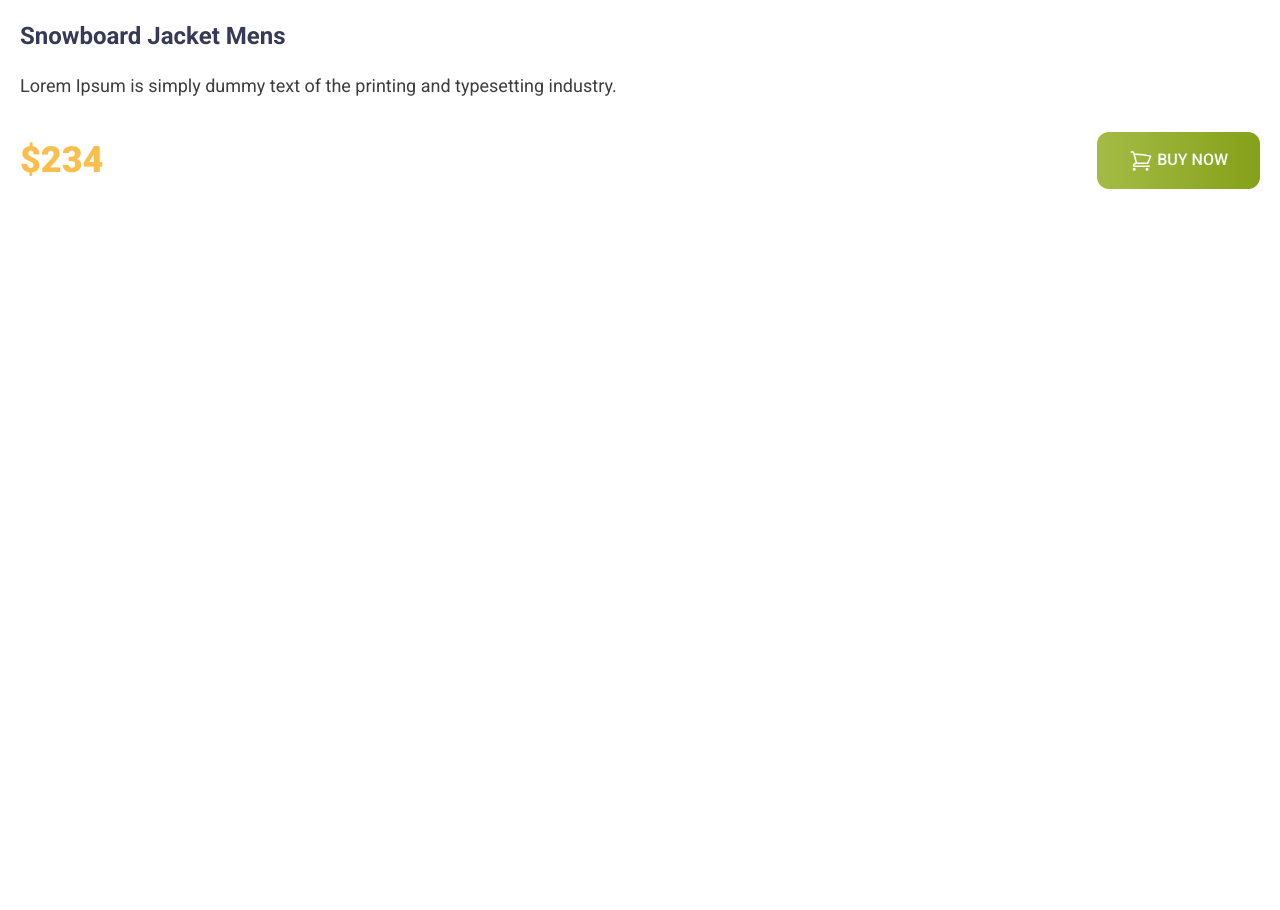
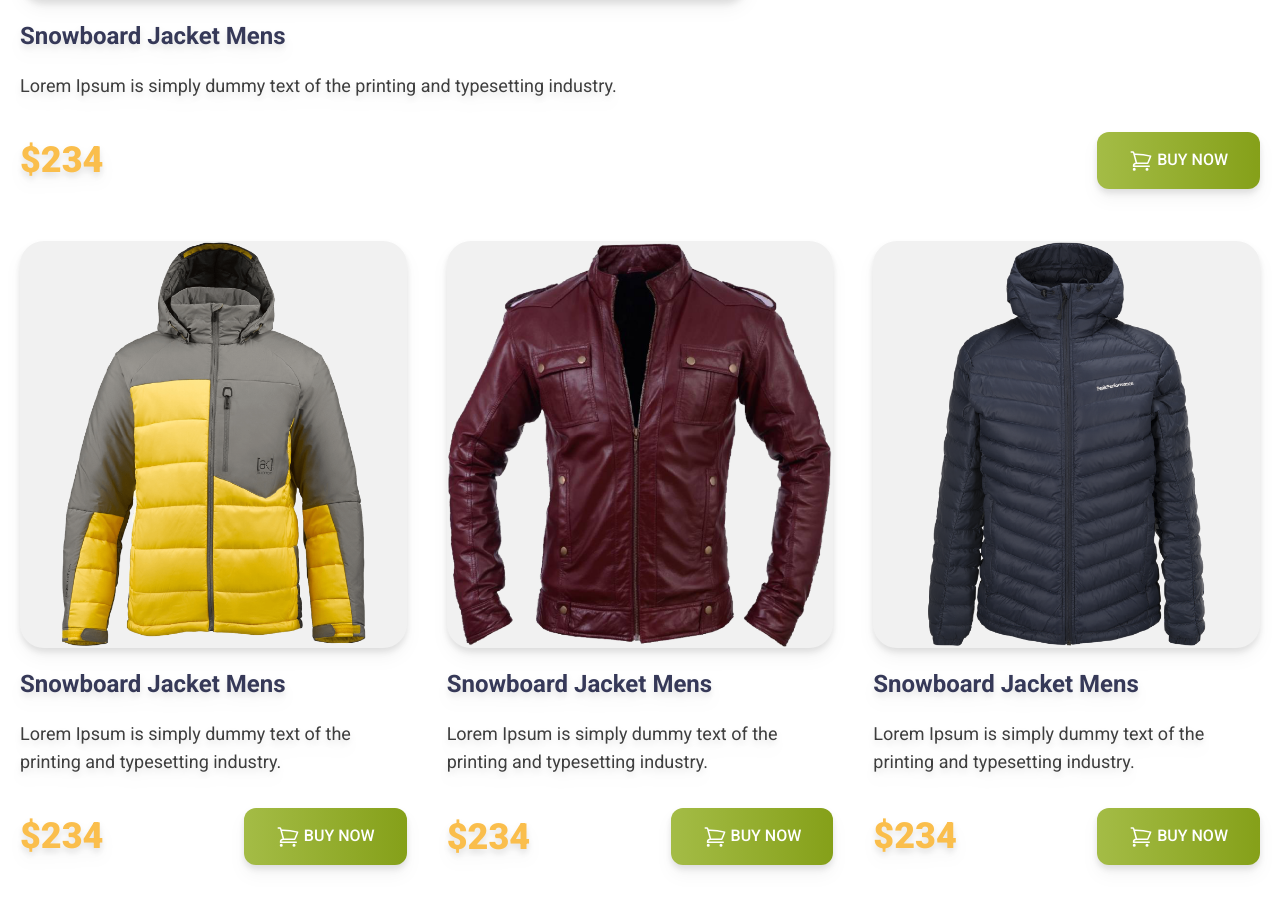
Before and after one commit to ashraful-fahim/penguin-fashion-using-tailwind, a plain HTML site: page index.html in a window 1280 px wide. Shown: the part 2200-3110 px from the top of the page. Before the commit the page ends 2469 px from the top, so only its background shows below. Drawn offline with nearby package versions, Linux system fonts and the light colour scheme.

Commit message:
made the man jacket section responsive for medium and large devices

```diff
--- a/index.html
+++ b/index.html
@@ -124,8 +124,64 @@
             <!-- Man Jacket Card Container -->
             <div>
                 <!-- Man Jacket Card-1 -->
-                <div class="rounded-3xl p-5 space-y-5">
+                <div class="rounded-3xl p-5 space-y-5 drop-shadow-lg">
                     <img class="bg-[#F1F1F1] rounded-3xl" src="/images/jacket-4.png" alt="">
+                    <h4 class="font-bold text-2xl text-[#363958]">Snowboard Jacket Mens</h4>
+                    <p class="text-lg text-[#3E3E3E]">Lorem Ipsum is simply dummy text of the printing and typesetting industry.</p>
+                    <div class="flex justify-between items-center">
+                        <h4 class="font-black text-4xl text-[#FABE4C]">$234</h4>
+                        <button
+                            class="bg-green-400 py-4 px-8 rounded-xl font-medium text-white bg-gradient-to-r from-[#A4BC46] to-[#85A019] my-3">
+                            <svg xmlns="http://www.w3.org/2000/svg" fill="none" viewBox="0 0 24 24" stroke-width="1.5"
+                                stroke="currentColor" class="size-6 text-white inline">
+                                <path stroke-linecap="round" stroke-linejoin="round"
+                                    d="M2.25 3h1.386c.51 0 .955.343 1.087.835l.383 1.437M7.5 14.25a3 3 0 0 0-3 3h15.75m-12.75-3h11.218c1.121-2.3 2.1-4.684 2.924-7.138a60.114 60.114 0 0 0-16.536-1.84M7.5 14.25 5.106 5.272M6 20.25a.75.75 0 1 1-1.5 0 .75.75 0 0 1 1.5 0Zm12.75 0a.75.75 0 1 1-1.5 0 .75.75 0 0 1 1.5 0Z" />
+                            </svg>
+
+                            BUY NOW</button>
+                    </div>
+                </div>
+            </div>
+            <div class="grid grid-cols-1 md:grid-cols-2 lg:grid-cols-3">
+                <!-- Man Jacket Card-1 -->
+                <div class="rounded-3xl p-5 space-y-5 drop-shadow-lg">
+                    <img class="bg-[#F1F1F1] rounded-3xl" src="/images/jacket-4.png" alt="">
+                    <h4 class="font-bold text-2xl text-[#363958]">Snowboard Jacket Mens</h4>
+                    <p class="text-lg text-[#3E3E3E]">Lorem Ipsum is simply dummy text of the printing and typesetting industry.</p>
+                    <div class="flex justify-between items-center">
+                        <h4 class="font-black text-4xl text-[#FABE4C]">$234</h4>
+                        <button
+                            class="bg-green-400 py-4 px-8 rounded-xl font-medium text-white bg-gradient-to-r from-[#A4BC46] to-[#85A019] my-3">
+                            <svg xmlns="http://www.w3.org/2000/svg" fill="none" viewBox="0 0 24 24" stroke-width="1.5"
+                                stroke="currentColor" class="size-6 text-white inline">
+                                <path stroke-linecap="round" stroke-linejoin="round"
+                                    d="M2.25 3h1.386c.51 0 .955.343 1.087.835l.383 1.437M7.5 14.25a3 3 0 0 0-3 3h15.75m-12.75-3h11.218c1.121-2.3 2.1-4.684 2.924-7.138a60.114 60.114 0 0 0-16.536-1.84M7.5 14.25 5.106 5.272M6 20.25a.75.75 0 1 1-1.5 0 .75.75 0 0 1 1.5 0Zm12.75 0a.75.75 0 1 1-1.5 0 .75.75 0 0 1 1.5 0Z" />
+                            </svg>
+
+                            BUY NOW</button>
+                    </div>
+                </div>
+                <!-- Man Jacket Card-2 -->
+                <div class="rounded-3xl p-5 space-y-5 drop-shadow-lg">
+                    <img class="bg-[#F1F1F1] rounded-3xl" src="/images/jacket-5.png" alt="">
+                    <h4 class="font-bold text-2xl text-[#363958]">Snowboard Jacket Mens</h4>
+                    <p class="text-lg text-[#3E3E3E]">Lorem Ipsum is simply dummy text of the printing and typesetting industry.</p>
+                    <div class="flex justify-between items-center">
+                        <h4 class="font-black text-4xl text-[#FABE4C]">$234</h4>
+                        <button
+                            class="bg-green-400 py-4 px-8 rounded-xl font-medium text-white bg-gradient-to-r from-[#A4BC46] to-[#85A019] my-3">
+                            <svg xmlns="http://www.w3.org/2000/svg" fill="none" viewBox="0 0 24 24" stroke-width="1.5"
+                                stroke="currentColor" class="size-6 text-white inline">
+                                <path stroke-linecap="round" stroke-linejoin="round"
+                                    d="M2.25 3h1.386c.51 0 .955.343 1.087.835l.383 1.437M7.5 14.25a3 3 0 0 0-3 3h15.75m-12.75-3h11.218c1.121-2.3 2.1-4.684 2.924-7.138a60.114 60.114 0 0 0-16.536-1.84M7.5 14.25 5.106 5.272M6 20.25a.75.75 0 1 1-1.5 0 .75.75 0 0 1 1.5 0Zm12.75 0a.75.75 0 1 1-1.5 0 .75.75 0 0 1 1.5 0Z" />
+                            </svg>
+
+                            BUY NOW</button>
+                    </div>
+                </div>
+                <!-- Man Jacket Card-3 -->
+                <div class="rounded-3xl p-5 space-y-5 drop-shadow-lg">
+                    <img class="bg-[#F1F1F1] rounded-3xl" src="/images/jacket-6.png" alt="">
                     <h4 class="font-bold text-2xl text-[#363958]">Snowboard Jacket Mens</h4>
                     <p class="text-lg text-[#3E3E3E]">Lorem Ipsum is simply dummy text of the printing and typesetting industry.</p>
                     <div class="flex justify-between items-center">
```
